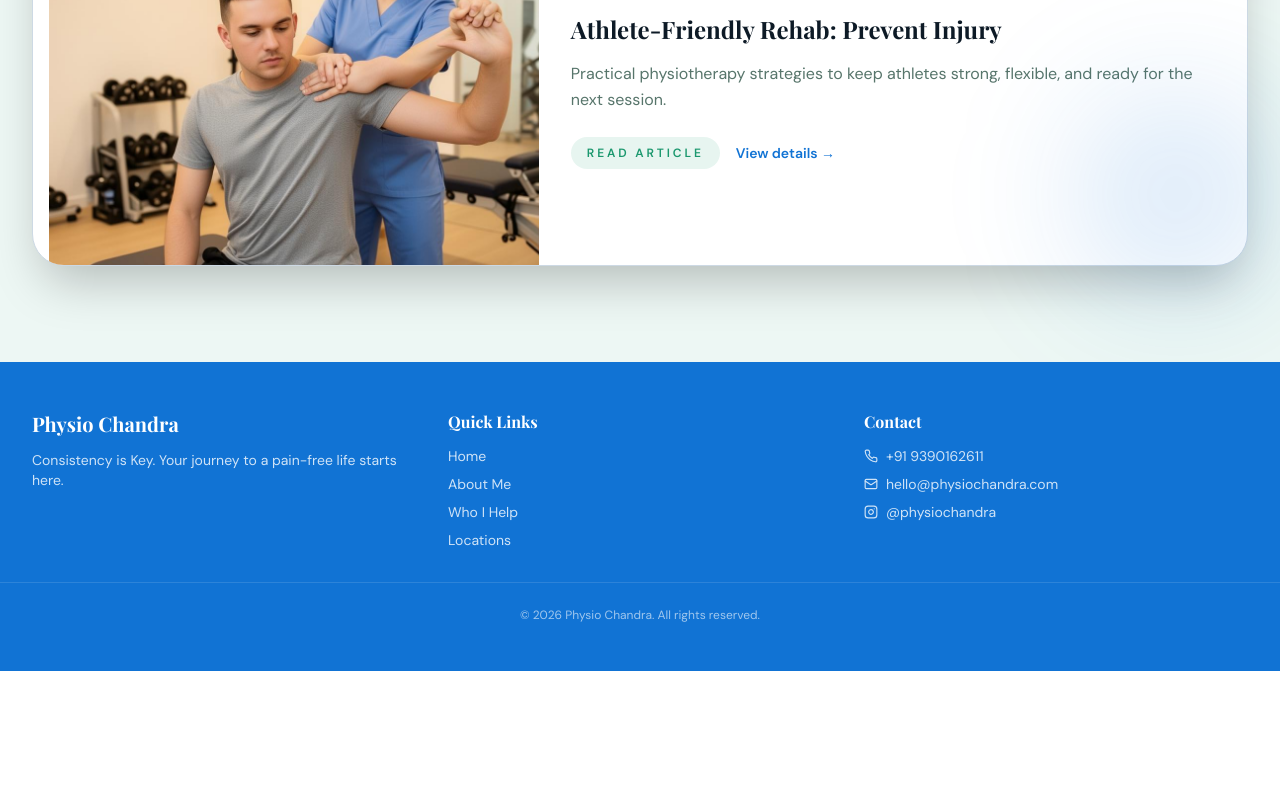
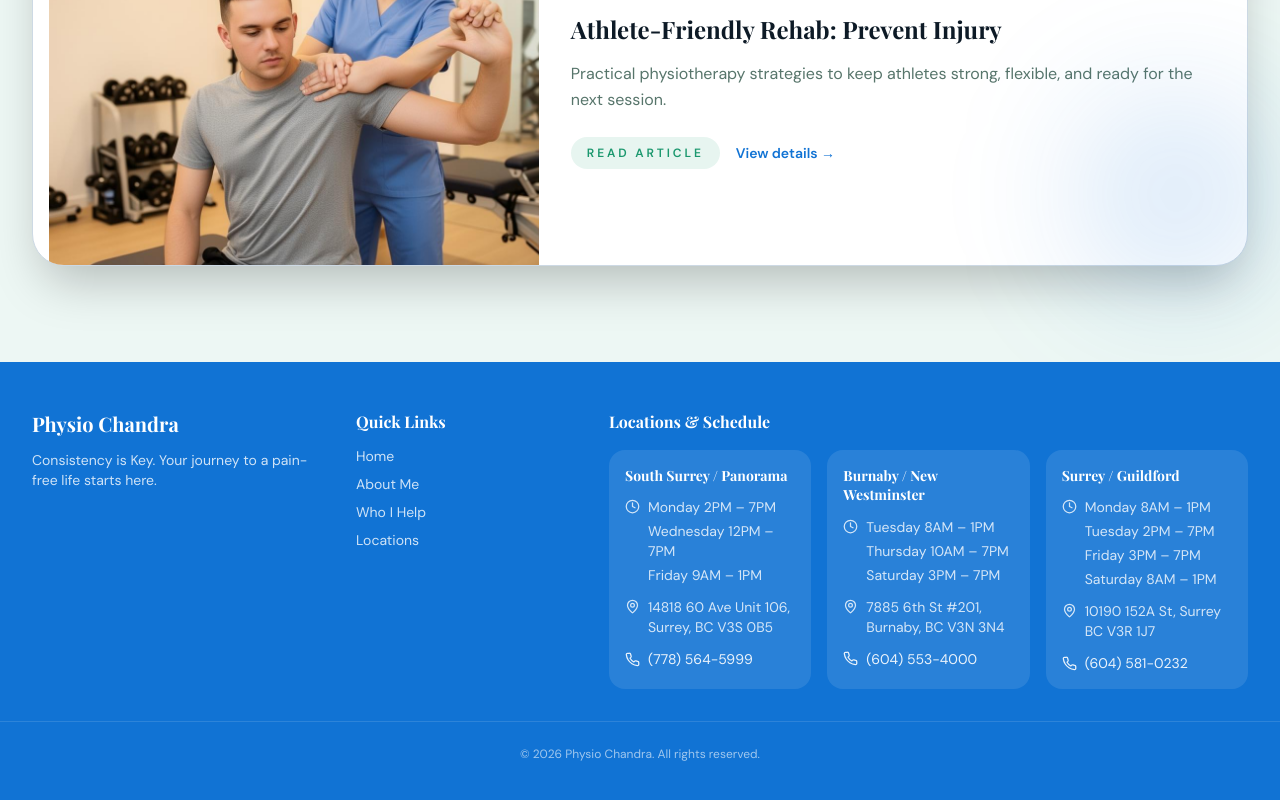
Before and after one commit to kanagarajSCK/PHYSIO-CHANDRA, a React (Vite) app: page / in a window 1280 px wide. Shown: the part 5204-6004 px from the top of the page. Before the commit the page ends 5875 px from the top, so only its background shows below. Built offline with nearby package versions, Linux system fonts and the light colour scheme; the HTML template or start-up script is replaced by a standard one.

Commit message:
Add footer schedules and scroll to top button

```diff
--- a/src/App.tsx
+++ b/src/App.tsx
@@ -4,6 +4,7 @@ import { Toaster as Sonner } from "@/components/ui/sonner";
 import { Toaster } from "@/components/ui/toaster";
 import { TooltipProvider } from "@/components/ui/tooltip";
 import { ThemeProvider } from "./components/ThemeProvider.tsx";
+import ScrollToTopButton from "./components/ScrollToTopButton.tsx";
 import WhatsAppButton from "./components/WhatsAppButton.tsx";
 import Index from "./pages/Index.tsx";
 import ChronicPainPage from "./pages/ChronicPainPage.tsx";
@@ -29,6 +30,7 @@ const App = () => (
             <Route path="*" element={<NotFound />} />
           </Routes>
         </BrowserRouter>
+        <ScrollToTopButton />
         <WhatsAppButton />
       </TooltipProvider>
     </QueryClientProvider>
--- a/src/components/Footer.tsx
+++ b/src/components/Footer.tsx
@@ -1,9 +1,46 @@
-import { Phone, Mail, Instagram } from "lucide-react";
+import { Clock, MapPin, Phone } from "lucide-react";
+
+const footerLocations = [
+  {
+    name: "South Surrey / Panorama",
+    schedule: [
+      "Monday 2PM – 7PM",
+      "Wednesday 12PM – 7PM",
+      "Friday 9AM – 1PM",
+    ],
+    address: "14818 60 Ave Unit 106, Surrey, BC V3S 0B5",
+    phone: "(778) 564-5999",
+    phoneHref: "tel:+17785645999",
+  },
+  {
+    name: "Burnaby / New Westminster",
+    schedule: [
+      "Tuesday 8AM – 1PM",
+      "Thursday 10AM – 7PM",
+      "Saturday 3PM – 7PM",
+    ],
+    address: "7885 6th St #201, Burnaby, BC V3N 3N4",
+    phone: "(604) 553-4000",
+    phoneHref: "tel:+16045534000",
+  },
+  {
+    name: "Surrey / Guildford",
+    schedule: [
+      "Monday 8AM – 1PM",
+      "Tuesday 2PM – 7PM",
+      "Friday 3PM – 7PM",
+      "Saturday 8AM – 1PM",
+    ],
+    address: "10190 152A St, Surrey BC V3R 1J7",
+    phone: "(604) 581-0232",
+    phoneHref: "tel:+16045810232",
+  },
+];
 
 const Footer = () => {
   return (
     <footer className="bg-primary text-primary-foreground py-12">
-      <div className="container grid sm:grid-cols-3 gap-8">
+      <div className="container grid gap-10 lg:grid-cols-[1fr_0.75fr_2.25fr]">
         <div>
           <h3 className="font-heading text-xl font-bold mb-3">Physio Chandra</h3>
           <p className="text-sm opacity-80">Consistency is Key. Your journey to a pain-free life starts here.</p>
@@ -18,16 +55,40 @@ const Footer = () => {
           </div>
         </div>
         <div>
-          <h4 className="font-semibold mb-3">Contact</h4>
-          <div className="space-y-2 text-sm opacity-80">
-            <div className="flex items-center gap-2"><Phone size={14} /> +91 9390162611</div>
-            <div className="flex items-center gap-2"><Mail size={14} /> hello@physiochandra.com</div>
-            <div className="flex items-center gap-2"><Instagram size={14} /> @physiochandra</div>
+          <h4 className="font-semibold mb-4">Locations & Schedule</h4>
+          <div className="grid gap-4 md:grid-cols-3">
+            {footerLocations.map((location) => (
+              <div
+                key={location.name}
+                className="rounded-lg bg-primary-foreground/10 p-4 text-sm"
+              >
+                <h5 className="font-semibold leading-snug">{location.name}</h5>
+                <div className="mt-3 flex items-start gap-2 text-primary-foreground/80">
+                  <Clock size={15} className="mt-0.5 shrink-0" />
+                  <div className="space-y-1">
+                    {location.schedule.map((time) => (
+                      <p key={time}>{time}</p>
+                    ))}
+                  </div>
+                </div>
+                <div className="mt-3 flex items-start gap-2 text-primary-foreground/80">
+                  <MapPin size={15} className="mt-0.5 shrink-0" />
+                  <p>{location.address}</p>
+                </div>
+                <a
+                  href={location.phoneHref}
+                  className="mt-3 flex items-center gap-2 text-primary-foreground/90 hover:text-primary-foreground"
+                >
+                  <Phone size={15} className="shrink-0" />
+                  {location.phone}
+                </a>
+              </div>
+            ))}
           </div>
         </div>
       </div>
       <div className="container mt-8 pt-6 border-t border-primary-foreground/20 text-center text-xs opacity-60">
-        © 2026 Physio Chandra. All rights reserved.
+        &copy; 2026 Physio Chandra. All rights reserved.
       </div>
     </footer>
   );
--- /dev/null
+++ b/src/components/ScrollToTopButton.tsx
@@ -0,0 +1,60 @@
+import { useEffect, useState } from "react";
+import { AnimatePresence, motion, useReducedMotion } from "framer-motion";
+import { ArrowUp } from "lucide-react";
+
+const ScrollToTopButton = () => {
+  const [visible, setVisible] = useState(false);
+  const reduceMotion = useReducedMotion();
+
+  useEffect(() => {
+    const handleScroll = () => {
+      setVisible(window.scrollY > 320);
+    };
+
+    handleScroll();
+    window.addEventListener("scroll", handleScroll, { passive: true });
+
+    return () => window.removeEventListener("scroll", handleScroll);
+  }, []);
+
+  const scrollToTop = () => {
+    window.scrollTo({
+      top: 0,
+      behavior: reduceMotion ? "auto" : "smooth",
+    });
+  };
+
+  return (
+    <AnimatePresence>
+      {visible && (
+        <motion.button
+          type="button"
+          aria-label="Scroll to top"
+          title="Scroll to top"
+          onClick={scrollToTop}
+          initial={{ opacity: 0, x: 28, scale: 0.8 }}
+          animate={{ opacity: 1, x: 0, scale: 1 }}
+          exit={{ opacity: 0, x: 28, scale: 0.8 }}
+          whileHover={{ y: -4, scale: 1.08 }}
+          whileTap={{ scale: 0.92 }}
+          transition={{ duration: 0.25, ease: "easeOut" }}
+          className="fixed right-5 bottom-24 z-50 inline-flex h-12 w-12 items-center justify-center rounded-full bg-accent text-accent-foreground shadow-2xl ring-2 ring-white/40 transition-colors duration-300 hover:bg-primary focus:outline-none focus-visible:ring-4 focus-visible:ring-accent/40 sm:h-14 sm:w-14"
+        >
+          <motion.span
+            animate={reduceMotion ? undefined : { y: [0, -3, 0] }}
+            transition={
+              reduceMotion
+                ? undefined
+                : { duration: 1.2, repeat: Infinity, ease: "easeInOut" }
+            }
+            className="inline-flex"
+          >
+            <ArrowUp className="h-5 w-5 sm:h-6 sm:w-6" strokeWidth={2.5} />
+          </motion.span>
+        </motion.button>
+      )}
+    </AnimatePresence>
+  );
+};
+
+export default ScrollToTopButton;
--- a/src/index.css
+++ b/src/index.css
@@ -11,17 +11,11 @@
   50% {
     color: #ec4899;
   }
-  60% {
+  70% {
     color: #f59e0b;
   }
-  70% {
-    color: #10b981;
-  }
-  80% {
+  90% {
     color: #8b5cf6;
-  }
-  90% {
-    color: #e11d48;
   }
   100% {
     color: #22c55e;
```
